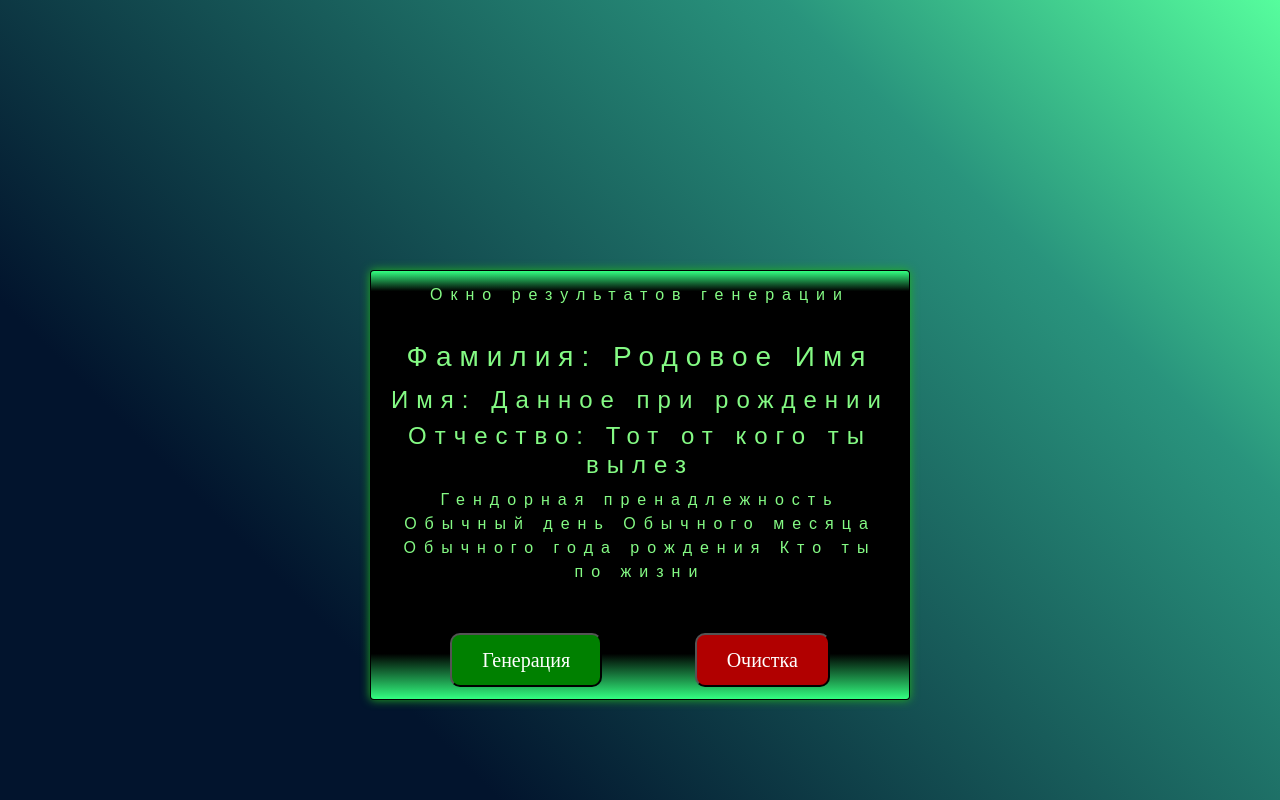
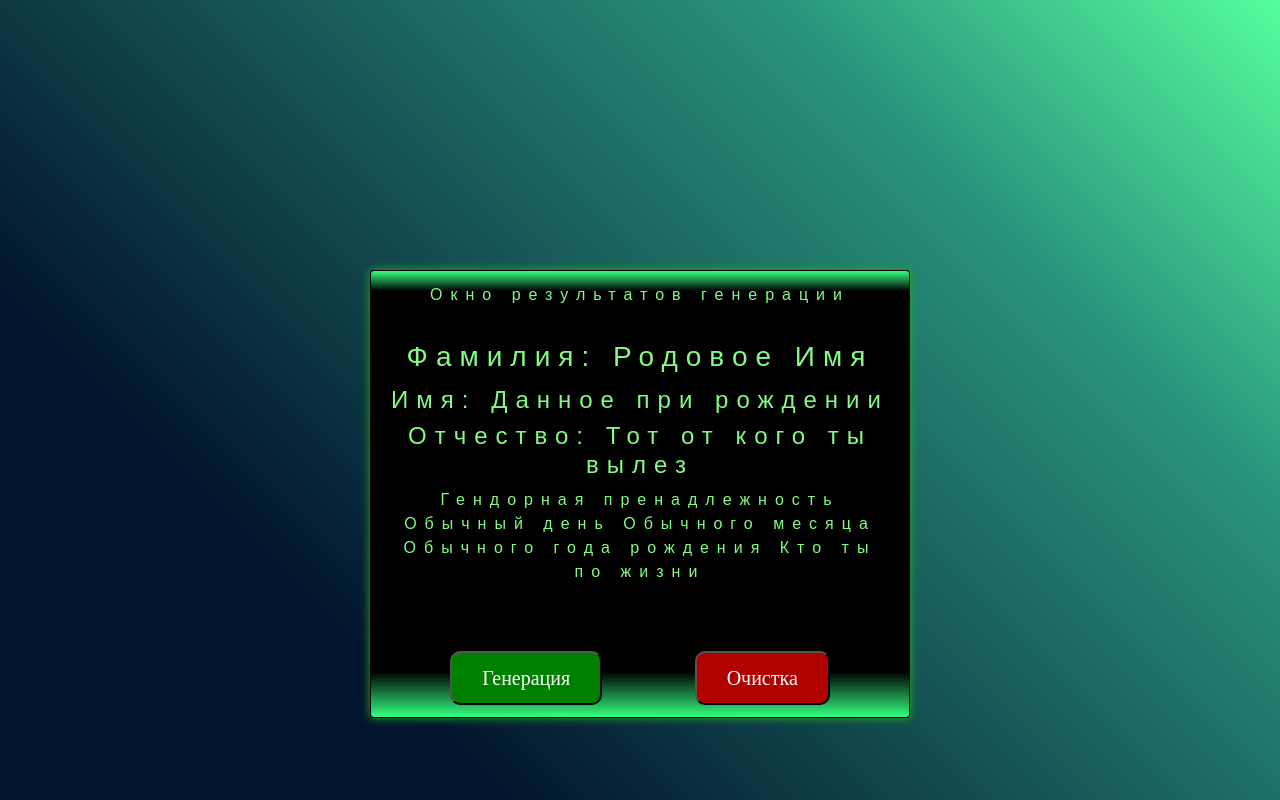
Before and after one commit to Testoren/task_9.11, a plain HTML site: page index.html in a window 1280 px wide. Shown: the top 800 px of the page. Drawn offline with nearby package versions, Linux system fonts and the light colour scheme.

Commit message:
fixHight

```diff
--- a/style.css
+++ b/style.css
@@ -11,6 +11,7 @@ font-family: Arial, "Helvetica Neue", Helvetica, sans-serif;
     color: rgb(132, 250, 132);
     box-shadow: 0 0 10px rgb(33, 175, 33);
     transition: 1s;
+    min-height: 28em;
 }
 
 .text-center:hover {
```
